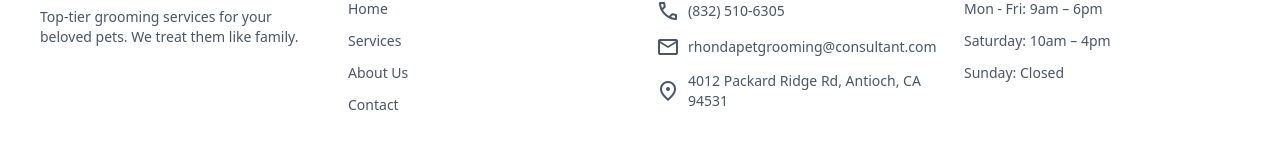
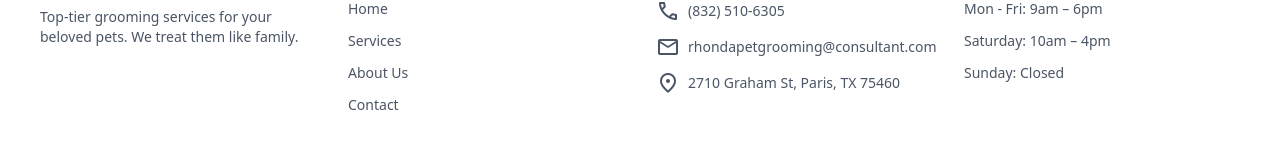
Before and after one commit to kechichianhovig4-oss/ledalepetgrooming, a React (Vite) app: page / in a window 1280 px wide. Shown: the part 2223-2384 px from the top of the page. Built offline with nearby package versions, Linux system fonts and the light colour scheme.

Commit message:
Fix build dependencies

```diff
--- a/src/components/About.jsx
+++ b/src/components/About.jsx
@@ -345,7 +345,7 @@ function AboutPage() {
             </div>
             <div className="flex items-center gap-2 text-gray-600 text-sm">
               <span className="material-symbols-outlined text-[18px]">location_on</span>
-              4012 Packard Ridge Rd, Antioch, CA 94531
+              2710 Graham St, Paris, TX 75460
             </div>
           </div>
 
--- a/src/components/Contact.jsx
+++ b/src/components/Contact.jsx
@@ -442,7 +442,7 @@ function ContactPage() {
             </div>
             <div className="flex items-center gap-2 text-gray-600 text-sm">
               <span className="material-symbols-outlined text-[18px]">location_on</span>
-              4012 Packard Ridge Rd, Antioch, CA 94531
+              2710 Graham St, Paris, TX 75460
             </div>
           </div>
 
--- a/src/components/HomePage.jsx
+++ b/src/components/HomePage.jsx
@@ -355,7 +355,7 @@ function HomePage() {
             </div>
             <div className="flex items-center gap-2 text-gray-600 text-sm">
               <span className="material-symbols-outlined text-[18px]">location_on</span>
-              4012 Packard Ridge Rd, Antioch, CA 94531
+              2710 Graham St, Paris, TX 75460
             </div>
           </div>
 
--- a/src/components/services.jsx
+++ b/src/components/services.jsx
@@ -362,7 +362,7 @@ function ServicesPage() {
             </div>
             <div className="flex items-center gap-2 text-gray-600 text-sm">
               <span className="material-symbols-outlined text-[18px]">location_on</span>
-              4012 Packard Ridge Rd, Antioch, CA 94531
+              2710 Graham St, Paris, TX 75460
             </div>
           </div>
 
```
